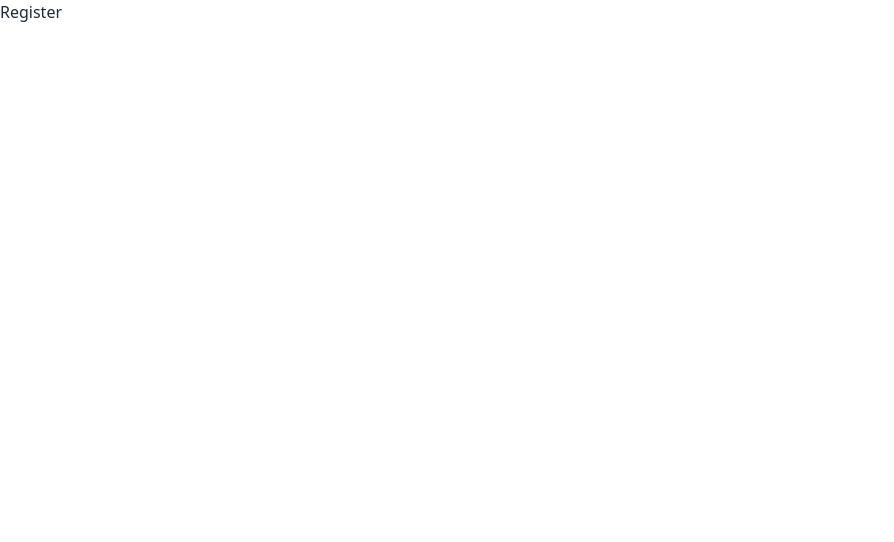
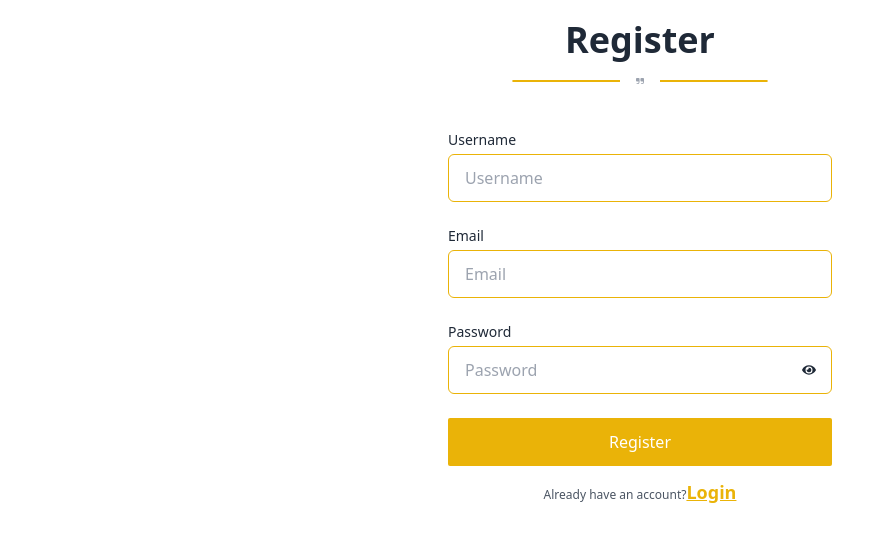
Before and after one commit to md-jihad-khan/ShopEase-Frontend, a React (Vite) app: page /register in a window 1280 px wide. Shown: the top 542 px of the page, without its empty margins (0-894 px from the left). Built offline with nearby package versions, Linux system fonts and the light colour scheme.

Commit message:
created the register page

```diff
--- a/src/pages/Login.jsx
+++ b/src/pages/Login.jsx
@@ -31,7 +31,7 @@ const Login = () => {
             </div>
           </div>
           <div className="md:flex font-poppins">
-            <div className="w-full max-w-md mx-auto p-8 space-y-3 rounded-xl md:w-1/2">
+            <div className="w-full max-w-md mx-auto p-8 space-y-3 rounded-xl md:w-2/3">
               <form className="space-y-6">
                 <div className="space-y-1 text-sm">
                   <label className="block ">Email</label>
--- a/src/pages/Register.jsx
+++ b/src/pages/Register.jsx
@@ -1,5 +1,109 @@
+import { Link } from "react-router-dom";
+import { FaEye, FaEyeSlash } from "react-icons/fa";
+import { TbFidgetSpinner } from "react-icons/tb";
+import { useState } from "react";
+
 const Register = () => {
-  return <div>Register</div>;
+  const [showPassword, setShowPassword] = useState(false);
+  const [loading, setLoading] = useState(false);
+
+  return (
+    <>
+      <div className="md:w-10/12 mx-auto mb-10 mt-5">
+        <div className="text-center ">
+          <h1 className="text-2xl md:text-4xl font-bold mb-1">Register</h1>
+          <div className="inline-flex items-center justify-center w-full">
+            <hr className="w-64  my-4 border-yellow-500 border rounded "></hr>
+            <div className="absolute px-4 -translate-x-1/2 bg-base-100 left-1/2 ">
+              <svg
+                className="w-2 h-2 text-gray-400 "
+                aria-hidden="true"
+                xmlns="http://www.w3.org/2000/svg"
+                fill="currentColor"
+                viewBox="0 0 18 14"
+              >
+                <path d="M6 0H2a2 2 0 0 0-2 2v4a2 2 0 0 0 2 2h4v1a3 3 0 0 1-3 3H2a1 1 0 0 0 0 2h1a5.006 5.006 0 0 0 5-5V2a2 2 0 0 0-2-2Zm10 0h-4a2 2 0 0 0-2 2v4a2 2 0 0 0 2 2h4v1a3 3 0 0 1-3 3h-1a1 1 0 0 0 0 2h1a5.006 5.006 0 0 0 5-5V2a2 2 0 0 0-2-2Z" />
+              </svg>
+            </div>
+          </div>
+        </div>
+        <div className="md:flex justify-center items-center font-poppins">
+          <div className="w-full max-w-md mx-auto p-8 space-y-3 rounded-xl md:w-2/3">
+            <form className="space-y-6">
+              <div className="space-y-1 text-sm">
+                <label htmlFor="username" className="block">
+                  Username
+                </label>
+                <input
+                  required
+                  type="text"
+                  name="username"
+                  id="username"
+                  placeholder="Username"
+                  className="w-full px-4 py-3 rounded-md input border-yellow-500 border"
+                />
+              </div>
+              <div className="space-y-1 text-sm">
+                <label className="block ">Email</label>
+                <input
+                  required
+                  type="email"
+                  name="email"
+                  id="email"
+                  placeholder="Email"
+                  className="w-full px-4 py-3 rounded-md input border-yellow-500 border"
+                />
+              </div>
+
+              <div className="space-y-1 text-sm">
+                <label htmlFor="password" className="block ">
+                  Password
+                </label>
+                <div className="flex items-center relative">
+                  <span
+                    className="cursor-pointer absolute right-4"
+                    onClick={() => setShowPassword(!showPassword)}
+                  >
+                    {showPassword ? <FaEyeSlash /> : <FaEye />}
+                  </span>
+                  <input
+                    type={showPassword ? "text" : "password"}
+                    name="password"
+                    required
+                    id="password"
+                    placeholder="Password"
+                    className="w-full px-4 py-3 rounded-md input border-yellow-500 border"
+                  />
+                </div>
+              </div>
+
+              <button
+                disabled={loading}
+                className="block  w-full p-3 text-center rounded-sm bg-yellow-500 text-white"
+                type="submit"
+              >
+                {loading ? (
+                  <TbFidgetSpinner className="text-xl text-white animate-spin m-auto" />
+                ) : (
+                  "Register"
+                )}
+              </button>
+            </form>
+
+            <p className="text-xs text-center sm:px-6 text-gray-600">
+              Already have an account?
+              <Link
+                to={"/login"}
+                className="underline text-yellow-500 text-lg  font-bold"
+              >
+                Login
+              </Link>
+            </p>
+          </div>
+        </div>
+      </div>
+    </>
+  );
 };
 
 export default Register;
```
